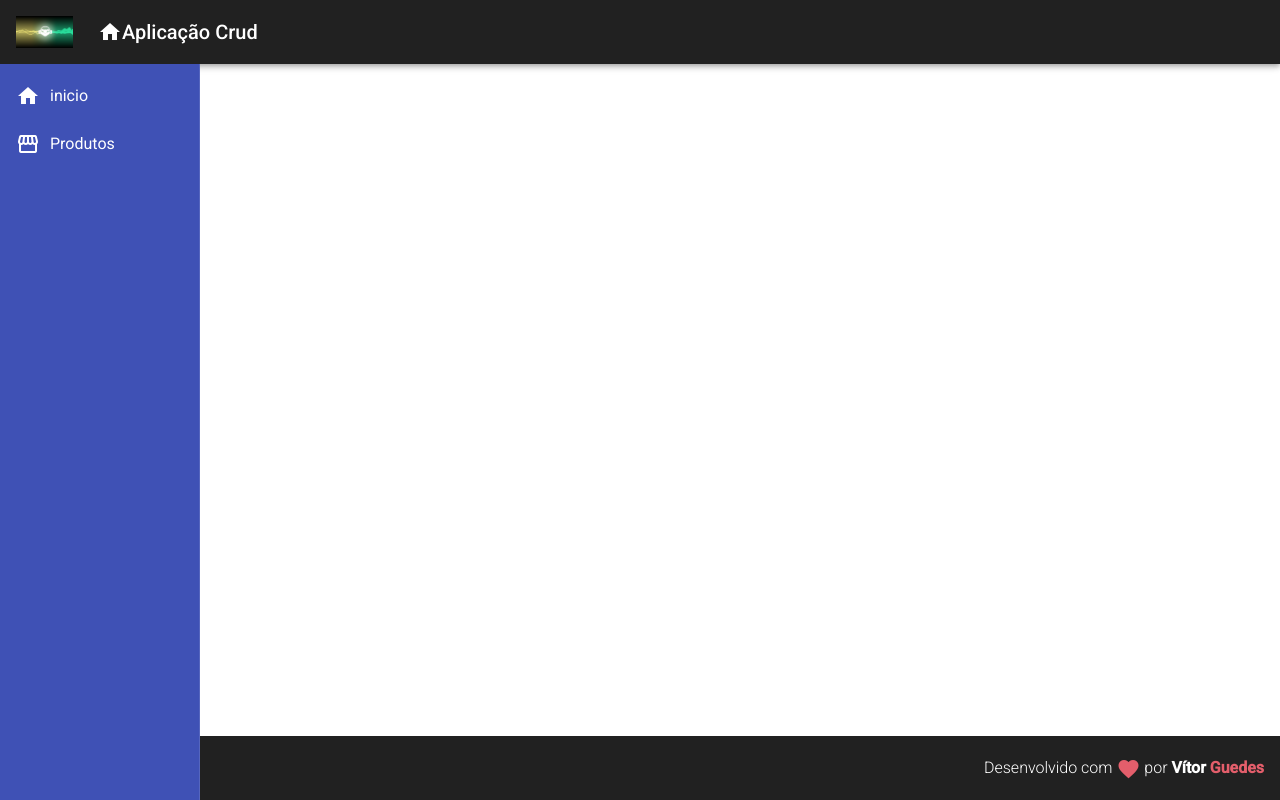
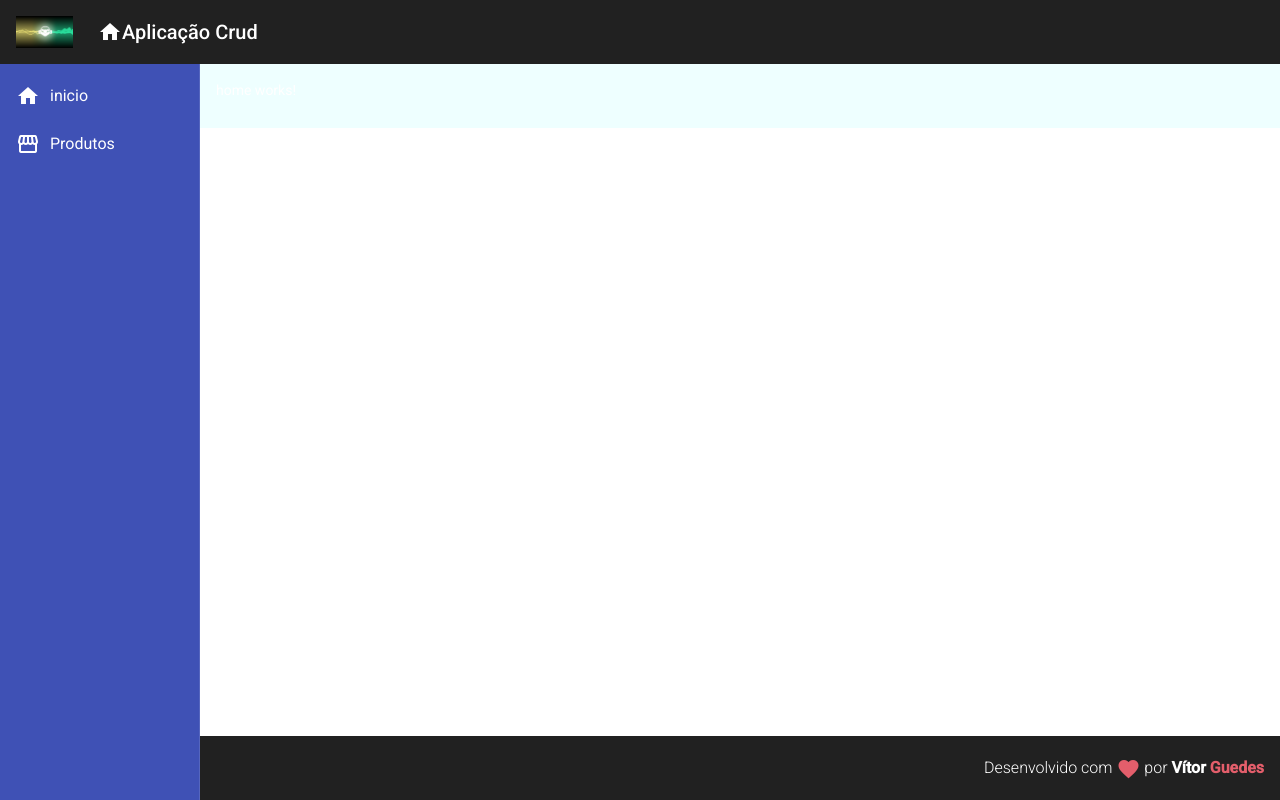
Before and after one commit to vitorjobs/Angular_coderBr, an Angular app in the folder frontend/: page / in a window 1280 px wide. Built offline with nearby package versions, Linux system fonts and the light colour scheme.

Commit message:
:sparkles: feat: update style component nav

```diff
--- a/frontend/src/app/components/template/nav/nav.component.css
+++ b/frontend/src/app/components/template/nav/nav.component.css
@@ -10,3 +10,9 @@
 .sidenav i {
   padding-right: 10px;
 }
+
+.content {
+  padding: 16px;
+  background-color: #eFF;
+  /* color: black; */
+}
--- a/frontend/src/app/components/template/nav/nav.component.html
+++ b/frontend/src/app/components/template/nav/nav.component.html
@@ -15,4 +15,9 @@
       </a>
     </mat-nav-list>
   </mat-sidenav>
+
+  <mat-sidenav-content class="content">
+    <app-home></app-home>
+  </mat-sidenav-content>
+
 </mat-sidenav-container>
```
